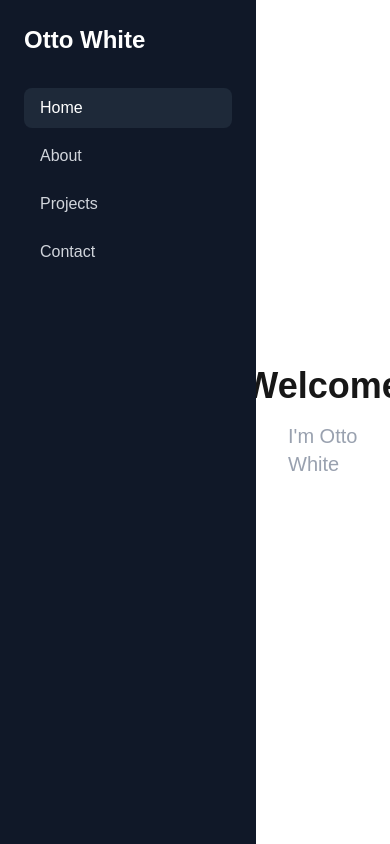
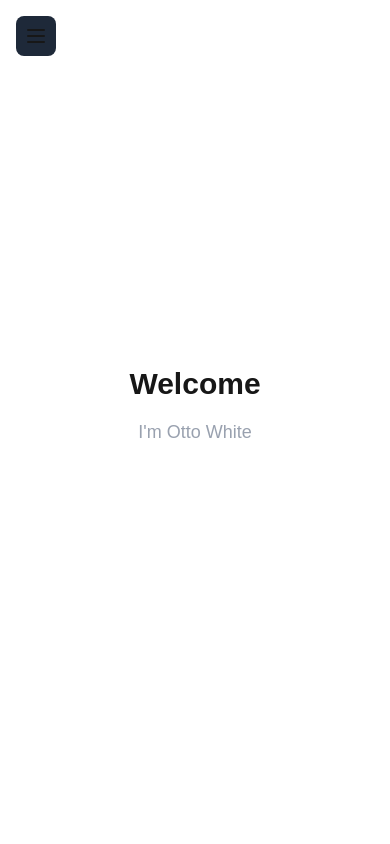
Before and after one commit to ottowhite/personal-website, a Next.js app: page / in a window 390 px wide. Built offline with nearby package versions, Linux system fonts and the light colour scheme.

Commit message:
Make website responsive for phones

```diff
--- a/src/app/components/Sidebar.tsx
+++ b/src/app/components/Sidebar.tsx
@@ -2,6 +2,7 @@
 
 import Link from 'next/link';
 import { usePathname } from 'next/navigation';
+import { useState } from 'react';
 
 const navItems = [
 	{ name: 'Home', path: '/' },
@@ -12,9 +13,44 @@ const navItems = [
 
 export default function Sidebar() {
 	const pathname = usePathname();
+	const [isOpen, setIsOpen] = useState(false);
 
 	return (
-		<div className="fixed left-0 top-0 h-screen w-64 bg-gray-900 p-6">
+		<>
+			{/* Mobile menu button */}
+			<button
+				className="fixed top-4 left-4 z-50 md:hidden p-2 rounded-lg bg-gray-800 hover:bg-gray-700"
+				onClick={() => setIsOpen(!isOpen)}
+			>
+				<svg
+					className="w-6 h-6"
+					fill="none"
+					stroke="currentColor"
+					viewBox="0 0 24 24"
+				>
+					{isOpen ? (
+						<path
+							strokeLinecap="round"
+							strokeLinejoin="round"
+							strokeWidth={2}
+							d="M6 18L18 6M6 6l12 12"
+						/>
+					) : (
+						<path
+							strokeLinecap="round"
+							strokeLinejoin="round"
+							strokeWidth={2}
+							d="M4 6h16M4 12h16M4 18h16"
+						/>
+					)}
+				</svg>
+			</button>
+
+			{/* Sidebar */}
+			<div
+				className={`fixed left-0 top-0 h-screen bg-gray-900 p-6 transition-transform duration-300 ease-in-out ${isOpen ? 'translate-x-0' : '-translate-x-full'
+					} md:translate-x-0 w-64 z-40`}
+			>
 				<div className="mb-8">
 					<h1 className="text-2xl font-bold text-white">Otto White</h1>
 				</div>
@@ -26,6 +62,7 @@ export default function Sidebar() {
 									href={item.path}
 									className={`block rounded-lg px-4 py-2 text-gray-300 transition-colors hover:bg-gray-800 hover:text-white ${pathname === item.path ? 'bg-gray-800 text-white' : ''
 										}`}
+									onClick={() => setIsOpen(false)}
 								>
 									{item.name}
 								</Link>
@@ -34,5 +71,14 @@ export default function Sidebar() {
 					</ul>
 				</nav>
 			</div>
+
+			{/* Overlay */}
+			{isOpen && (
+				<div
+					className="fixed inset-0 bg-black bg-opacity-50 z-30 md:hidden"
+					onClick={() => setIsOpen(false)}
+				/>
+			)}
+		</>
 	);
 }
--- a/src/app/layout.tsx
+++ b/src/app/layout.tsx
@@ -29,7 +29,7 @@ export default function RootLayout({
         className={`${geistSans.variable} ${geistMono.variable} antialiased bg-gray-950 text-gray-100`}
       >
         <Sidebar />
-        <main className="ml-64 min-h-screen p-8">
+        <main className="min-h-screen p-4 md:p-8 md:ml-64">
           {children}
         </main>
       </body>
--- a/src/app/page.tsx
+++ b/src/app/page.tsx
@@ -1,8 +1,8 @@
 export default function Home() {
   return (
-    <div className="flex min-h-[calc(100vh-4rem)] flex-col items-center justify-center">
-      <h1 className="text-4xl font-bold mb-4">Welcome</h1>
-      <p className="text-xl text-gray-400">I&apos;m Otto White</p>
+    <div className="flex min-h-[calc(100vh-4rem)] flex-col items-center justify-center px-4">
+      <h1 className="text-3xl md:text-4xl font-bold mb-4 text-center">Welcome</h1>
+      <p className="text-lg md:text-xl text-gray-400 text-center">I&apos;m Otto White</p>
     </div>
   );
 }
```
Lines whose indentation alone changed are shown as unchanged.
